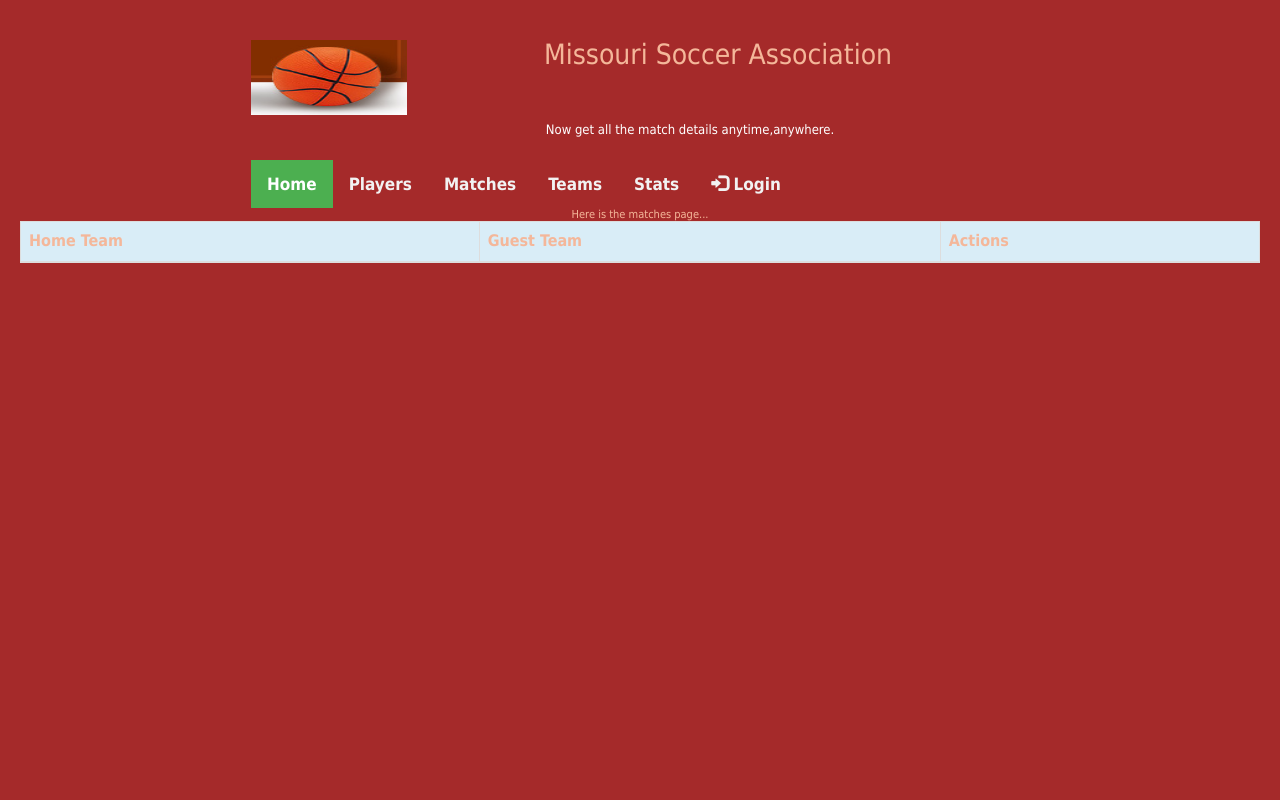
After one commit to babonaresh/msa, a Django app: page /matches in a window 1280 px wide. The commit adds this page. Run offline with Django 3.2, Linux system fonts and the light colour scheme; lists and menus that the app fills with data are empty; some libraries are stand-ins or nearby versions.

Commit message:
base.html and home.html

```diff
--- a/msa_app/static/css/style.css
+++ b/msa_app/static/css/style.css
@@ -67,6 +67,266 @@ figure {
     padding: 1rem;
 }
 
+html, body, ul, li, h1, h2, h4 {
+	margin: 0;
+	padding: 0;
+	list-style: none;
+}
+h1 img {
+	display: block;
+}
+img {
+	border: 0;
+}
+a {
+	color: #F4B79A;
+	font-weight: bold;
+	text-decoration: none;
+}
+a:hover {
+	color: #F8D9CA;
+	text-decoration: underline;
+}
+.more {
+	text-align: right;
+	margin-top: 0;
+	font-size: 10px;
+}
+.left {
+	float: left;
+}
+.right {
+	float: right;
+}
+.clear {
+	clear: both;
+}
+
+fieldset {
+
+    background: white;
+    width: 400px;
+    height: 420px;
+    display: block;
+    margin-left: 2px;
+    margin-right: 2px;
+    padding-top: 0.35em;
+    padding-bottom: 0.625em;
+    padding-left: 0.75em;
+    padding-right: 0.75em;
+    border: 2px groove ;
+}
+
+body {
+	background: brown repeat-x;
+	font: 11px tahoma, verdana, sans-serif;
+	color: #F4B79A;
+	padding: 20px;
+	text-align: center;
+}
+h3 {
+	font-size: 13px;
+	text-align: center;
+	 padding-left: 100px;
+}
+#wrapper {
+	text-align: left;
+	margin: auto;
+	width: 778px;
+	background: brown ;
+}
+#nav {
+	float: left;
+	width: 246px;
+}
+#nav img {
+	display: block;
+}
+#body {
+	float: right;
+	width: 479px;
+	padding-right: 5px;
+}
+.drk {
+	background: left url(/images/drk_bg.gif) repeat-y;
+}
+.drk .top {
+	background: top left url(/images/drk_top.gif) no-repeat;
+}
+.drk .bot {
+	background: bottom left url(/images/drk_top-17.gif) no-repeat;
+	padding: 10px;
+}
+.lit {
+	background: left url(/images/lit_bg.gif) repeat-y;
+}
+.lit .top {
+	background: top left url(/images/lit_top.gif) no-repeat;
+}
+.lit .bot {
+	background: bottom left url(/images/lit_bot.gif) no-repeat;
+}
+.pad {
+	padding: 11px 16px;
+}
+.diamond {
+	padding-left: 12px;
+	background: 0px 4px url(/images/bullet_drk_diamond.gif) no-repeat;
+}
+.lit .diamond {
+	background: 0px 4px url(/images/bullet_lit_diamond.gif) no-repeat;
+}
+h3 {
+	color: #fff;
+}
+#welcome p {
+	margin-bottom: 0;
+}
+#welcome .more {
+	margin: 0;
+	padding: 0;
+}
+#welcome .pad {
+	padding-bottom: 0px;
+}
+#news .more {
+	margin-bottom: 0;
+}
+#news .more a {
+	color: #fff;
+}
+#news .right {
+	margin-top: -4px;
+	margin-bottom: 0;
+	position: relative;
+}
+#news .pad {
+	margin-right: 180px;
+	padding-top: 0px;
+	padding-bottom: 0;
+	margin-bottom: 0;
+}
+#news .bot {
+	position: relative;
+	padding-bottom: 2px;
+}
+#news h2 {
+	padding-bottom: 12px;
+}
+#news h3 {
+	padding-bottom: 0px;
+	margin-bottom: 0;
+}
+#news p {
+	padding-left: 12px;
+	padding-top: 0;
+	margin: 0.8em 0 1em 0;
+	position: relative;
+}
+.drk h3 {
+	padding-left: 12px;
+	background: 0px 4px url(/images/bullet_drk_arr.gif) no-repeat;
+}
+.lit h3 {
+	padding-left: 12px;
+	background: 0px 4px url(/images/bullet_lit_arr.gif) no-repeat;
+}
+.event {
+	float: left;
+	width: 125px;
+	margin-top: 4px;
+	margin-right: 31px;
+	padding-bottom: 3px;
+}
+.event h3 {
+	margin-bottom: 0;
+}
+.event .more {
+	padding-bottom: 8px;
+}
+#features h3 {
+	margin-bottom: 0;
+}
+#features p {
+	margin-top: 0;
+	margin-bottom: 0;
+	padding-left: 12px;
+}
+#features .more {
+	margin-top: 0;
+	margin-bottom: 5px;
+}
+#features .pad {
+	padding-left: 28px;
+}
+#foot {
+	background: url(/images/foot_bg.jpg) repeat-x;
+	color: #362E2B;
+	width: 778px;
+	text-align: left;
+	margin: auto;
+	text-indent: 4px;
+	position: relative;
+}
+#foot-left {
+	background: top left url(/images/foot_left.jpg) no-repeat;
+	padding: 15px 0;
+}
+#foot-ball {
+	background: top left url(/images/foot_right.jpg) no-repeat;
+	position: absolute;
+	left: 652px;
+	top: -62px;
+	width: 126px;
+	height: 110px;
+}
+#man {
+	background: bottom left url(/images/pic_1.jpg) no-repeat;
+	padding-bottom: 1px;
+}
+/* Add a black background color to the top navigation */
+.topnav {
+    background-color: #A52A2A;
+    overflow: hidden;
+}
+
+.h1 {
+  height: 40px;
+  font-size:28px;
+  text-align: center;
+}
+
+/* Style the links inside the navigation bar */
+.topnav a {
+    float: left;
+    color: #f2f2f2;
+    text-align: center;
+    padding: 14px 16px;
+    text-decoration: none;
+    font-size: 17px;
+}
+
+.topnavl a {
+    float: right;
+    color: #f2f2f2;
+    text-align: center;
+    padding: 14px 16px;
+    text-decoration: none;
+    font-size: 17px;
+}
+
+/* Change the color of links on hover */
+.topnav a:hover {
+    background-color: #ddd;
+    color: black;
+}
+
+/* Add a color to the active/current link */
+.topnav a.active {
+    background-color: #4CAF50;
+    color: white;
+}
+
 
 
 
--- a/msa_app/templates/base/base.html
+++ b/msa_app/templates/base/base.html
@@ -1,11 +1,45 @@
-<!DOCTYPE html>
-<html lang="en">
-<head>
-    <meta charset="UTF-8">
-    <title>MSA</title>
-    <link rel="stylesheet"
-</head>
-<body>
+{% load static %}
+<html>
+    <head>
+        <title>Missouri Soccor Association</title>
+        <link rel="stylesheet" href="//maxcdn.bootstrapcdn.com/bootstrap/3.2.0/css/bootstrap.min.css">
+        <link rel="stylesheet" href="//maxcdn.bootstrapcdn.com/bootstrap/3.2.0/css/bootstrap-theme.min.css">
+        <link rel="stylesheet" href="{% static 'css/style.css' %}">
+        <link rel="stylesheet" href="style.css" type="text/css" charset="utf-8" />
+        <meta http-equiv="Content-Type" content="text/html; charset=utf-8"/>
+    </head>
+        <body>
+            <div id="wrapper">
+             <h1>
+              <img src="{% static "images/foot_right.jpg" %}" alt="lunch" width="156" height="75" class="left" />
+             </h1>
+             <h1 class="h1">
+               Missouri Soccer Association
+             </h1>
+             </br>
+             <h3 align="center" >
+               Now get all the match details anytime,anywhere.
+             </h3>
+            </br>
 
-</body>
+            <div class="topnav">
+              <a class="active" >  Home</a>
+              <a href=""> Players</a>
+              <a href="{% url 'msa_app:matches' %}"> Matches</a>
+              <a href="">Teams</a>
+              <a href="">Stats</a>
+                {% if user.is_authenticated %}
+                    <a href="{% url 'logout' %}"><i class="fa fa-btn fa-sign-out"></i>Logout</a>
+                {% else %}
+                     <a href="{% url 'login' %}"><span class="glyphicon glyphicon-log-in"></span> Login</a>
+                {% endif %}
+            </div>
+
+            </div>
+            {% block content %}
+
+
+            {% endblock %}
+        </body>
+
 </html>
--- /dev/null
+++ b/msa_app/templates/custom/matches.html
@@ -0,0 +1,34 @@
+{% extends "base/base.html" %}
+{% load static %}
+
+{% block content %}
+<html lang="en">
+<head>
+    <meta charset="UTF-8">
+    <title>Matches</title>
+</head>
+<body>
+    Here is the matches page...
+    </br>
+        <table class="table table-striped table-bordered table-hover">
+            <thead>
+            <tr class="bg-info">
+                <th>Home Team</th>
+                <th>Guest Team</th>
+
+                <th colspan="3">Actions</th>
+            </tr>
+            </thead>
+            <tbody>
+            {% for match in matches %}
+                <tr>
+                    <td>{{ matches.}}</td>
+                    <td>{{ ma }}</td>
+
+                </tr>
+            {% endfor %}
+            </tbody>
+        </table>
+</body>
+</html>
+{% endblock%}
--- /dev/null
+++ b/msa_app/urls.py
@@ -0,0 +1,12 @@
+from django.conf.urls import url
+from . import views
+from django.urls import path, re_path
+
+
+app_name = 'msa_app'
+urlpatterns = [
+    path('', views.home, name='home'),
+    re_path(r'^home/$', views.home, name='home'),
+    path('matches', views.matches, name='matches'),
+
+]
--- a/msa_app/views.py
+++ b/msa_app/views.py
@@ -1,3 +1,15 @@
 from django.shortcuts import render
+from .models import *
+from .forms import *
 
+
+
+now = timezone.now()
+def home(request):
+   return render(request, 'base/home.html',
+                 {'base': home})
+
+def matches(request):
+    matches = Match.objects.filter(created_date__lte=timezone.now())
+    return render(request, 'custom/matches.html', {'match': matches})
 # Create your views here.
--- a/msa_default/urls.py
+++ b/msa_default/urls.py
@@ -13,9 +13,14 @@ Including another URLconf
     1. Import the include() function: from django.urls import include, path
     2. Add a URL to urlpatterns:  path('blog/', include('blog.urls'))
 """
+from django.conf.urls import url, include
 from django.contrib import admin
-from django.urls import path
+from django.urls import path, re_path
+from django.contrib.auth.views import LoginView, LogoutView
 
 urlpatterns = [
     path('admin/', admin.site.urls),
+    path('', include('msa_app.urls')),
+    re_path(r'^accounts/login/$', LoginView.as_view(template_name='registration/login.html'), name="login"),
+    re_path(r'^accounts/logout/$', LogoutView.as_view(), LogoutView.next_page, name="logout"),
 ]
```
Also changed, not shown: msa_app/forms.py (added, +7 -0 lines), msa_app/templates/base/home.html (+25 -0 lines), msa_app/templates/registration/login.html (+31 -0 lines), msa_default/settings.py (+6 -1 lines), msa_app/static/images/admin.png (added), msa_app/static/images/coach.png (added), msa_app/static/images/foot_right.jpg (added), msa_app/static/images/referee.png (added).
